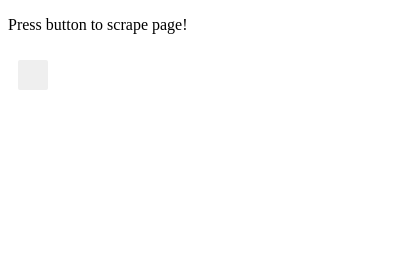
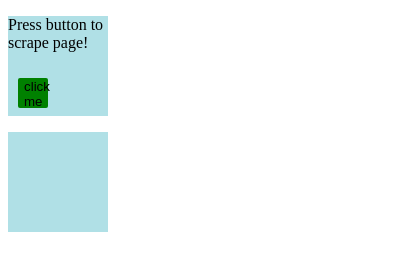
Before and after one commit to avastJudast/Link-Visualizer, a browser extension: page popup.html in a window 400 px wide. Drawn offline with Linux system fonts and the light colour scheme.

Commit message:
Add files via upload
added more groundwork for later

```diff
--- a/background.js
+++ b/background.js
@@ -5,3 +5,6 @@ chrome.runtime.onInstalled.addListener(() => {
   chrome.storage.sync.set({ color });
   console.log('Default background color set to %cgreen', `color: ${color}`);
 });
+chrome.runtime.onMessage.addListener(() => {
+  console.log('got milk?')
+});
--- a/content.js
+++ b/content.js
@@ -1 +1,4 @@
 //idk what im doing lol
+chrome.runtime.onMessage.addListener(() => {
+    console.log('got content?')
+  });
--- a/popup.html
+++ b/popup.html
@@ -3,10 +3,22 @@
   <head>
     <link rel="stylesheet" href="button.css">
     <!--<p>head for button</p>-->
+    <style>
+      div {
+        height: 100px;
+        width: 100px;
+        background-color: powderblue;
+      }
+      </style>
   </head>
   <body>
-    <p>Press button to scrape page!</p>
-    <button id="changeColor"></button>
-    <script src="popup.js"></script>
+      <div>
+      <p id="stinko">Press button to scrape page!</p>
+      <button id="scrape">click me</button>
+      <script src="popup.js"></script>
+      </div>
+      <div>
+      <p id="links"></p>
+      </div>
   </body>
 </html>
--- a/popup.js
+++ b/popup.js
@@ -1,24 +1,24 @@
-let changeColor = document.getElementById("changeColor");
+let scrape = document.getElementById("scrape");
 
 chrome.storage.sync.get("color", ({ color }) => {
-  changeColor.style.backgroundColor = color;
+  scrape.style.backgroundColor = 'green';
 });
 // When the button is clicked, inject setPageBackgroundColor into current page
-changeColor.addEventListener("click", async () => {
+scrape.addEventListener("click", async () => {
   let [tab] = await chrome.tabs.query({ active: true, currentWindow: true });
-
   chrome.scripting.executeScript({
     target: { tabId: tab.id },
-      function: setPageBackgroundColor,
+    function: getURLs,
   });
+  scrape.style.backgroundColor = 'salmon';
+  document.getElementById("scrape").innerHTML = "clicked";
 });
-
 // The body of this function will be executed as a content script inside the
 // current page
-  function setPageBackgroundColor() {
+function getURLs() {
   var urls = [];
   for(var i = document.links.length; i --> 0;)
       if(document.links[i].hostname === location.hostname)
           urls.push(document.links[i].href);
-
+  document.getElementById("links").innerHTML = urls;
 }
```
Lines whose indentation alone changed are shown as unchanged.
